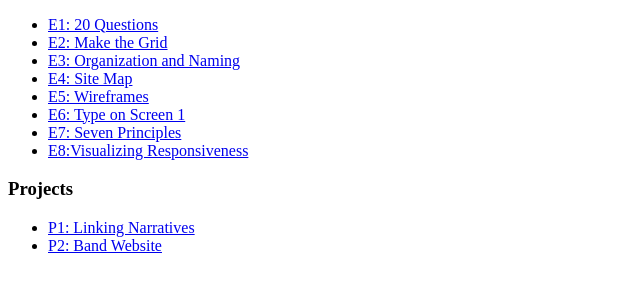
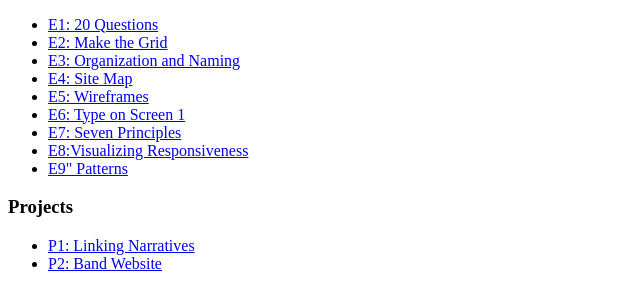
Before and after one commit to AdamWonbin/AVT217, a plain HTML site: page index.html in a window 1280 px wide. Shown: the part 105-412 px from the top of the page, without its empty margins (0-640 px from the left). Drawn offline with Linux system fonts and the light colour scheme.

Commit message:
Update index.html

```diff
--- a/index.html
+++ b/index.html
@@ -16,6 +16,7 @@
       <li><a href="e6/index.html">E6: Type on Screen 1</a></li>
       <li><a href="e7/index.html">E7: Seven Principles</a></li>
       <li><a href="e8/index.html">E8:Visualizing Responsiveness</a></li>
+      <li><a href="e9/index.html">E9" Patterns</a></li>
     </ul>
     <h3>Projects</h3>
     <ul>
```
